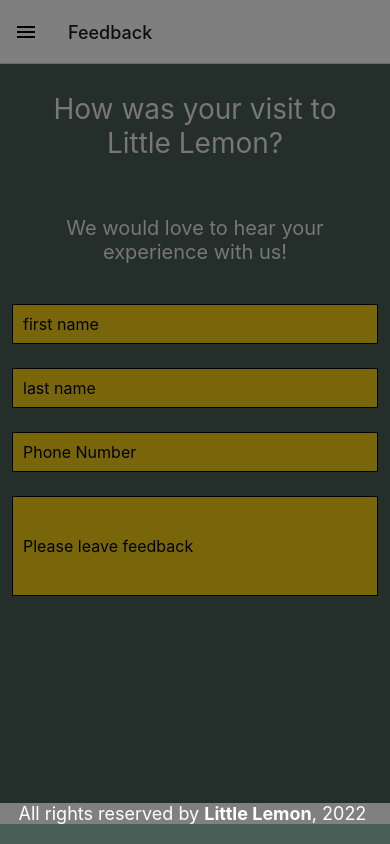
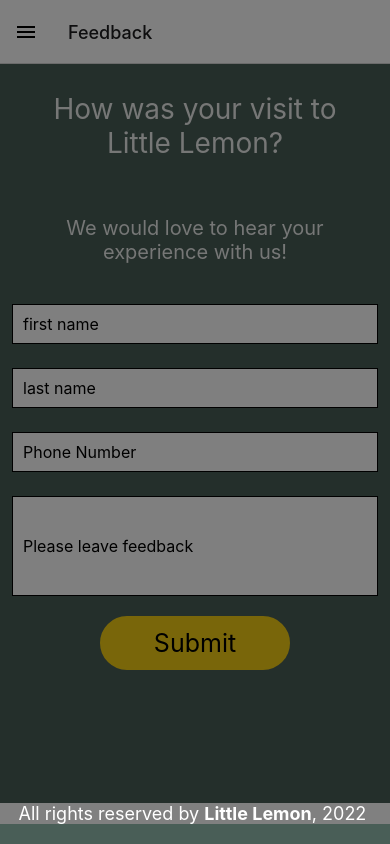
Before and after one commit to LarissaBizzi/reactnative-project, a React Native app: screen /Feedback in a window 390 px wide. Built offline with nearby package versions, Linux system fonts and the light colour scheme.

Commit message:
adding a pressable component in the feedback form and a email validation in the login screen

```diff
--- a/components/FeedbackForm.js
+++ b/components/FeedbackForm.js
@@ -1,11 +1,12 @@
 import React from 'react';
-import { Text, StyleSheet, TextInput, ScrollView, KeyboardAvoidingView, Platform, Alert } from 'react-native';
+import { Text, StyleSheet, TextInput, ScrollView, KeyboardAvoidingView, Platform, Alert, Pressable } from 'react-native';
 
 export default function FeedbackForm() {
     const [firstName, onChangeFirstName] = React.useState('');
     const [lastName, onChangeLastName] = React.useState('');
     const [phoneNumber, onChangePhoneNumber] = React.useState('');
     const [message, onChangeMessage] = React.useState('');
+
 
     return (
         <KeyboardAvoidingView
@@ -45,6 +46,11 @@
                 multiline={false}
                 maxLength={250}
                 clearButtonMode='always' />
+            <Pressable
+                onPress={() => {Alert.alert('Thank you for your feedback!')}}
+                style={styles.button}>
+            <Text style={styles.buttonText}>Submit</Text>
+            </Pressable>
         </ScrollView>
         </KeyboardAvoidingView>
     );
@@ -63,7 +69,7 @@
        padding: 10,
        fontSize: 16,
        borderColor: 'EDEFEE',
-       backgroundColor: '#F4CE14'
+       backgroundColor: 'white'
     },
 
     messageInput: {
@@ -72,7 +78,7 @@
         borderWidth: 1,
         padding: 10,
         fontSize: 16,
-        backgroundColor: '#F4CE14',
+        backgroundColor: 'white',
       },
 
     infoSection: {
@@ -91,5 +97,20 @@
         color: '#EDEFEE',
         textAlign: 'center',
         backgroundColor: '#495E57'
-    }
+    },
+    button: {
+        fontSize: 22,
+        padding: 10,
+        marginVertical: 8,
+        margin: 100,
+        backgroundColor: '#F4CE14',
+        borderColor: '#F4CE14',
+        borderWidth: 2,
+        borderRadius: 50,
+     },
+     buttonText: {
+       color: 'black',
+       textAlign: 'center',
+       fontSize: 25,
+     },
 });
--- a/components/LoginScreen.js
+++ b/components/LoginScreen.js
@@ -1,11 +1,13 @@
 import * as React from 'react';
 import { useState } from 'react';
 import { ScrollView, Text, StyleSheet, TextInput, Pressable } from 'react-native';
+import { validateEmail } from '../utils/validateEmail';
 
 export default function LoginScreen({navigation}) {
-    const [email, onChangeEmail] = React.useState('');
-    const [password, onChangePassword] = React.useState('');
+    const [email, onChangeEmail] = useState('');
+    const [password, onChangePassword] = useState('');
     const [loggedIn, onLogin] = useState(false);
+    const validEmail = validateEmail(email);
 
     return (
     <ScrollView style={styles.container}>
@@ -16,7 +18,7 @@
       <Text style={styles.regularText}>Login to continue </Text>
       <TextInput
         value={email}
-        onChangeText={onChangeEmail}
+        onChangeText={(text) => onChangeEmail(text)}
         style={styles.inputBox}
         placeholder='email'
         keyboardType={'email-address'}
@@ -31,6 +33,7 @@
         clearButtonMode='always' />
       <Pressable
         onPress={() => navigation.navigate("Welcome")}
+        disabled={!validEmail}
         // onPress={() => onLogin(!loggedIn)}
         style={styles.button}>
          <Text style={styles.buttonText}>Log in</Text>
--- a/components/WelcomeScreen.js
+++ b/components/WelcomeScreen.js
@@ -3,6 +3,7 @@
 export default function WelcomeScreen({navigation}) {
   const {width, height, fontScale} = useWindowDimensions();
   const colorScheme = useColorScheme();
+
   return (
     <ScrollView
     style={[
@@ -39,7 +40,9 @@
         Little Lemon is a charming neighborhood bistro that serves simple food
         and classic cocktails in a lively but casual environment.
         </Text>
-        <Pressable onPress={() => navigation.navigate("Menu")}>
+        <Pressable
+          onPress={() => navigation.navigate("Menu")}
+        >
           <Text style={welcomescreenStyles.buttonText}>View Menu</Text>
         </Pressable>
         <View style={welcomescreenStyles.imageWrapper}>
--- /dev/null
+++ b/utils/validateEmail.js
@@ -0,0 +1,5 @@
+export const validateEmail = (email) => {
+    return email.match(
+      /^(([^<>()[\]\\.,;:\s@\"]+(\.[^<>()[\]\\.,;:\s@\"]+)*)|(\".+\"))@((\[[0-9]{1,3}\.[0-9]{1,3}\.[0-9]{1,3}\.[0-9]{1,3}\])|(([a-zA-Z\-0-9]+\.)+[a-zA-Z]{2,}))$/
+    );
+  };
```
Also changed, not shown: 2 other files (tests, documents, lock files or other folders).
